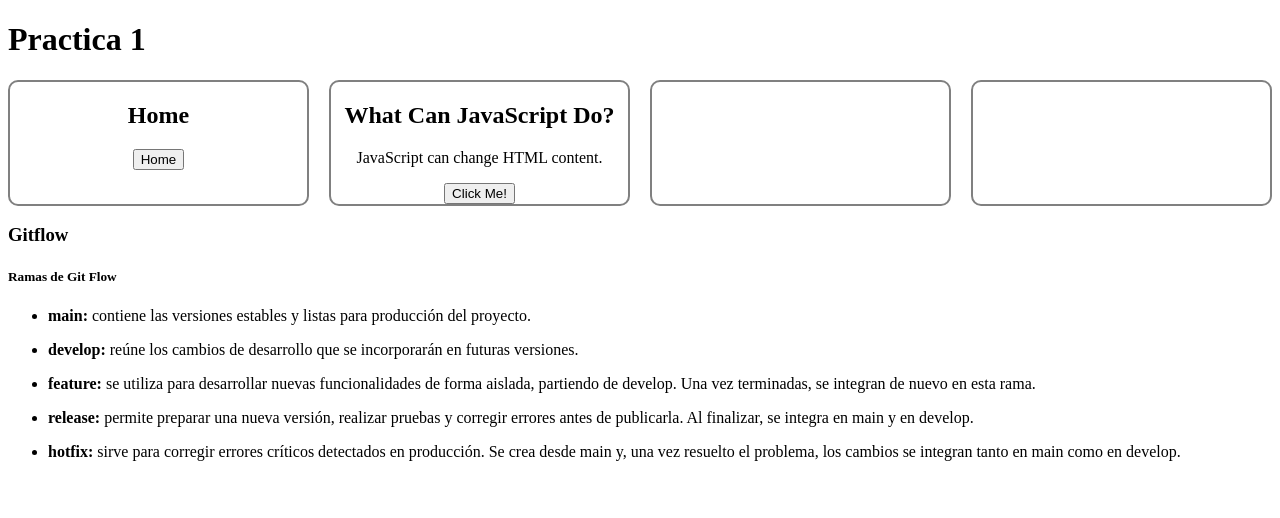
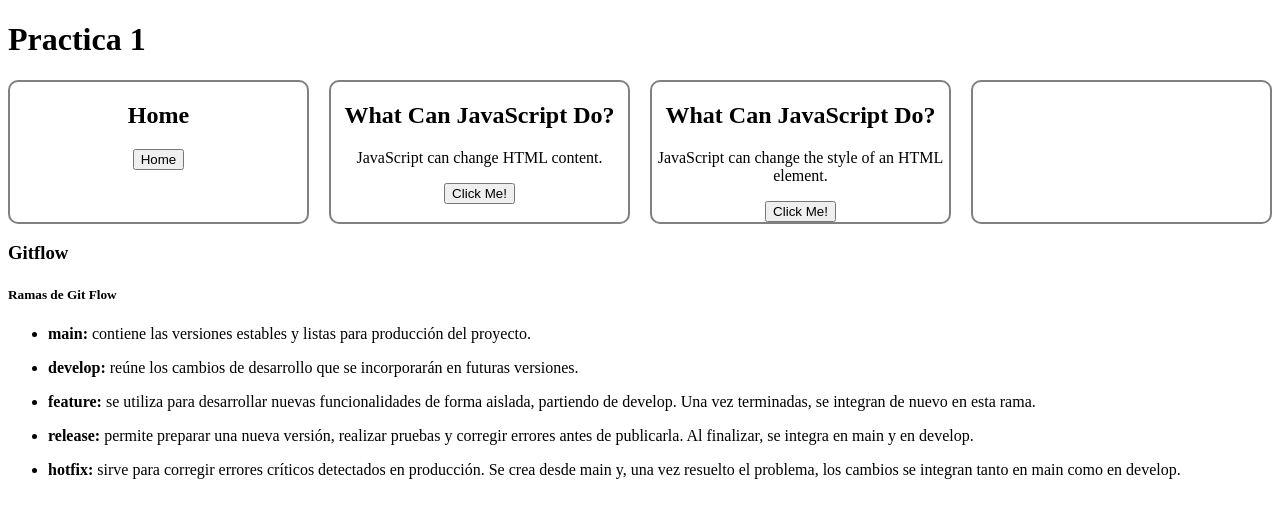
Before and after one commit to mackyto/DAW-Practica1, a plain HTML site: page index.html in a window 1280 px wide. Drawn offline with Linux system fonts and the light colour scheme.

Commit message:
Segundo feature usuario 2

```diff
--- a/index.html
+++ b/index.html
@@ -20,7 +20,10 @@
                     <p id="demo">JavaScript can change HTML content.</p>
                     <button type="button" onclick='document.getElementById("demo").innerHTML = "Hello JavaScript!"'>Click Me!</button>
                 </div>
-                <div><p></p></div>
+                <div>
+                    <h2>What Can JavaScript Do?</h2>
+                    <p id="demo">JavaScript can change the style of an HTML element.</p>
+                    <button type="button" onclick="document.getElementById('demo').style.fontSize='35px'">Click Me!</button></div>
                 <div><p></p></div>
             </nav>
         </header>
```
